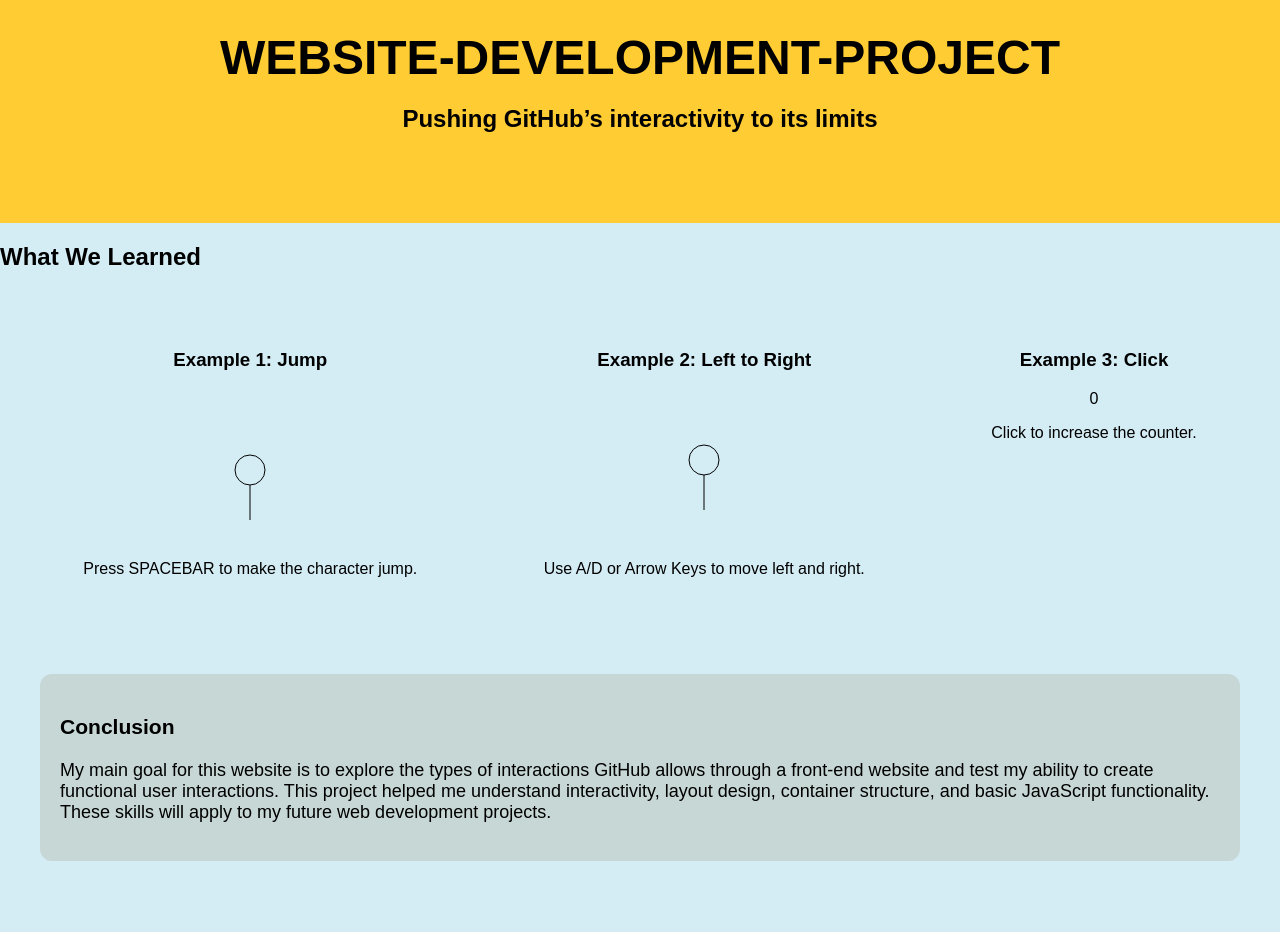
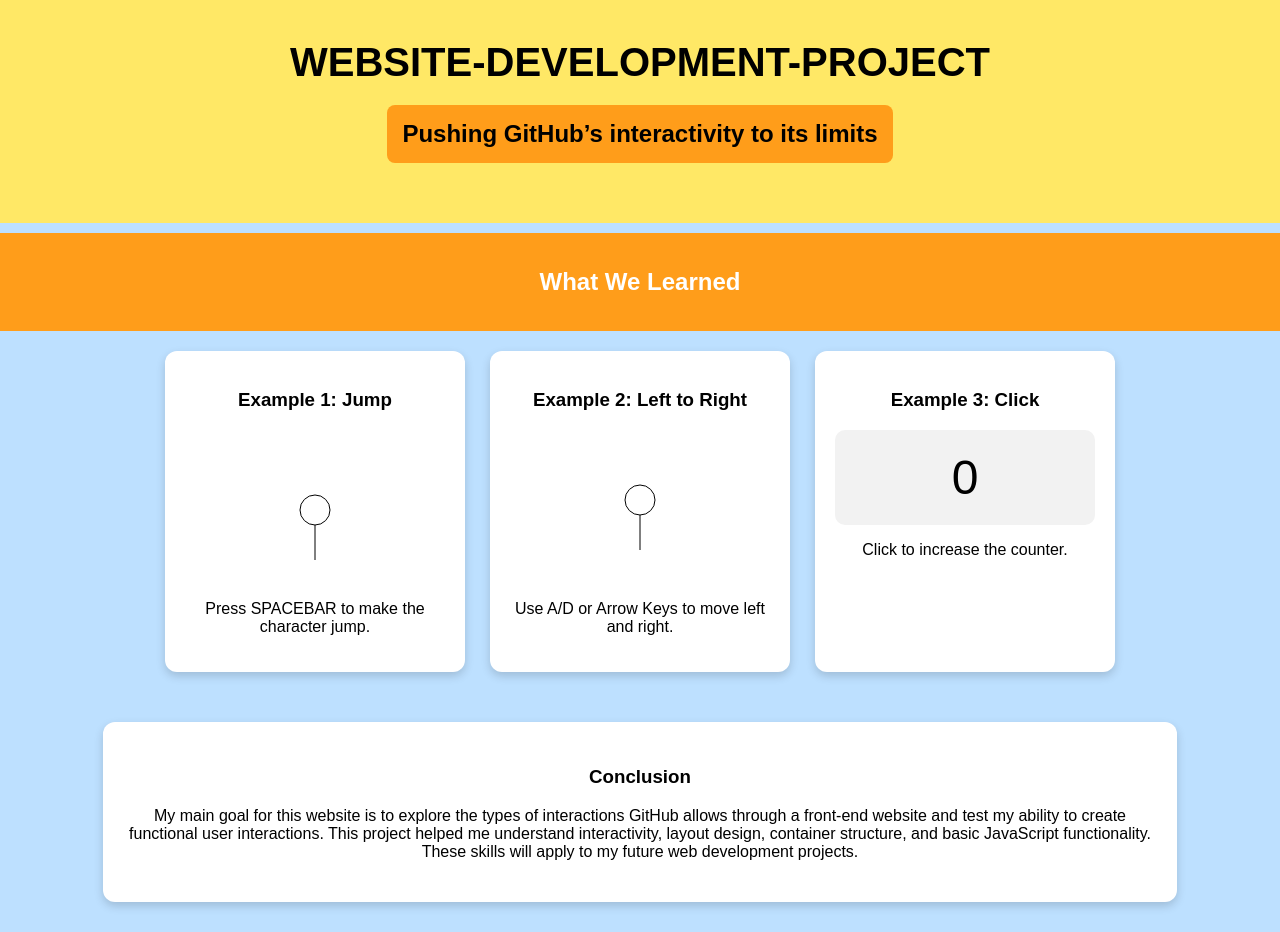
Before and after one commit to nicksivytech/Website-Development-Project, a plain HTML site: page index.html in a window 1280 px wide. Before the commit the page ends 901 px from the top, so only its background shows below. Drawn offline with Linux system fonts and the light colour scheme.

Commit message:
Refactor CSS styles for layout and design
Updated styles for body, header, and example cards. Improved layout and design consistency.

```diff
--- a/style.css
+++ b/style.css
@@ -1,73 +1,70 @@
 body {
     margin: 0;
     font-family: Arial, sans-serif;
-    background: #d4ecf4;
-}
-
-/* HEADER */
-header {
-    background: #ffcc33;
-    padding: 30px 0 70px;
-    text-align: center;
-    position: relative;
-}
-
-header h1 {
-    margin: 0;
-    font-size: 48px;
-    font-weight: bold;
-}
-
-.subtitle {
-    background: #e68a00;
-    display: inline-block;
-    padding: 15px 30px;
-    margin-top: 25px;
-    border-radius: 12px;
-    color: black;
-    font-size: 26px;
-}
-
-/* EXAMPLES SECTION */
-.examples {
-    display: flex;
-    justify-content: space-around;
-    padding: 40px 20px;
+    background-color: #bde0ff;
     text-align: center;
 }
 
-.example {
-    width: 30%;
+/* Header */
+.header {
+    background-color: #ffe866;
+    padding: 40px 20px;
 }
 
-.example-top {
-    height: 160px;
-    border-radius: 12px 12px 0 0;
+.header h1 {
+    margin: 0;
+    font-size: 40px;
+    font-weight: 700;
+}
+
+.header h2 {
+    background-color: #ff9d1a;
+    padding: 15px;
+    margin-top: 20px;
+    display: inline-block;
+    border-radius: 8px;
+}
+
+/* Section Title */
+.section-title {
+    background-color: #ff9d1a;
+    color: white;
+    padding: 15px;
+    margin-top: 10px;
+}
+
+/* Example Cards */
+.examples {
     display: flex;
     justify-content: center;
-    align-items: center;
-    font-size: 35px;
+    flex-wrap: wrap;
+    gap: 25px;
+    padding: 20px;
 }
 
-.blue { background: #7db3ff; }
-.red { background: #b73239; color: white; padding: 10px; font-weight: bold; }
-.green { background: #b9e9a7; padding: 15px; border-radius: 0 0 12px 12px; }
-
-/* ICONS */
-.icon .arrow {
-    font-size: 28px;
+.card {
+    background: white;
+    padding: 20px;
+    border-radius: 12px;
+    width: 260px;
+    box-shadow: 0 4px 10px rgba(0,0,0,0.16);
 }
 
-.number {
-    font-size: 60px;
-    font-weight: bold;
+/* Click Counter Styling */
+.click-box {
+    font-size: 48px;
+    padding: 20px;
+    background: #f2f2f2;
+    border-radius: 10px;
+    cursor: pointer;
 }
 
-/* FOOTER */
+/* Conclusion */
 .conclusion {
-    background: #c7d7d6;
-    margin: 40px;
-    padding: 20px;
+    background: white;
+    width: 80%;
+    margin: 30px auto;
+    padding: 25px;
     border-radius: 12px;
-    font-size: 18px;
+    box-shadow: 0 4px 10px rgba(0,0,0,0.16);
 }
```
